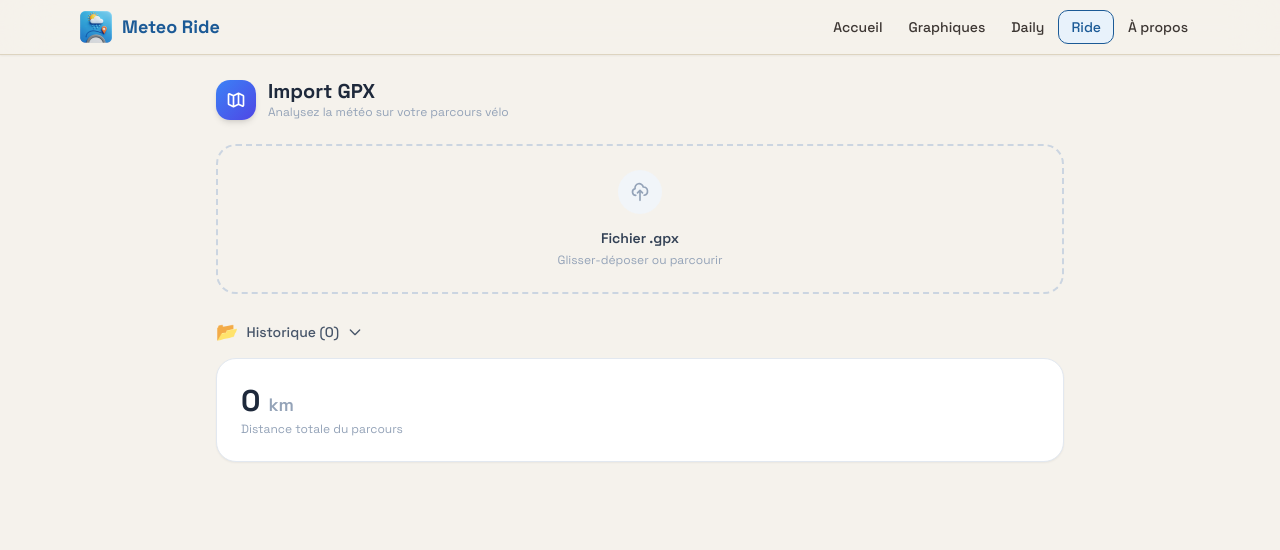
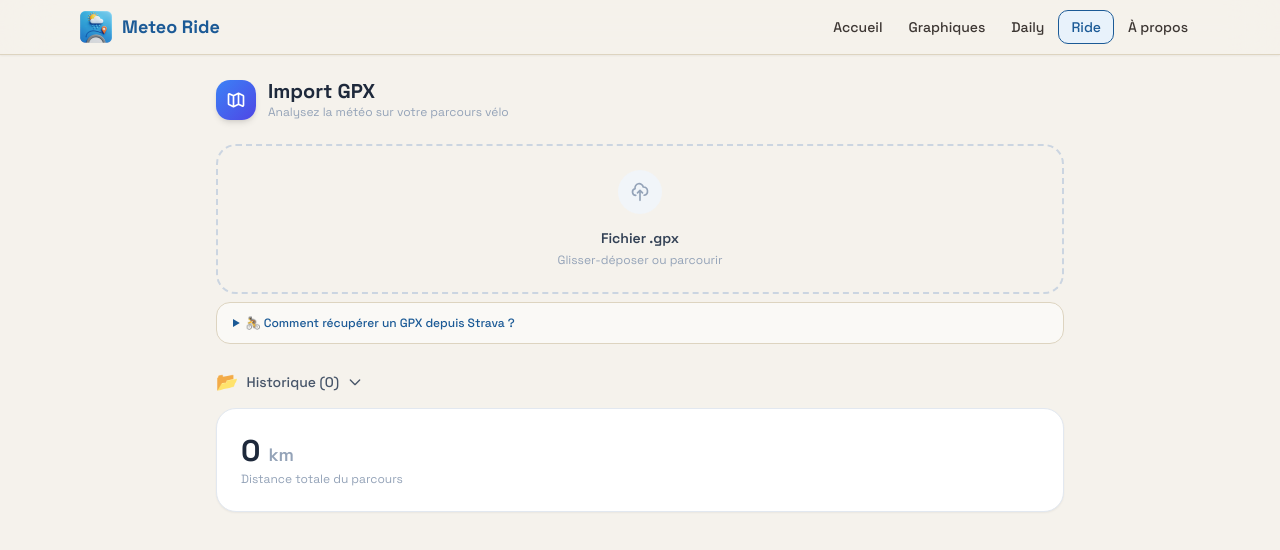
Before and after one commit to aZor9/TourMeteo, an Angular app in the folder TourMeteo/: page /gpx in a window 1280 px wide. Shown: the top 550 px of the page. Built offline with nearby package versions, Linux system fonts and the light colour scheme.

Commit message:
🐛 fix strava bug

```diff
--- a/TourMeteo/package.json
+++ b/TourMeteo/package.json
@@ -1,6 +1,6 @@
 {
   "name": "meteo-ride",
-  "version": "2.3.2",
+  "version": "2.3.3",
   "scripts": {
     "ng": "ng",
     "start": "ng serve",
--- a/TourMeteo/src/app/components/GPXUploader/gpx-uploader.component.html
+++ b/TourMeteo/src/app/components/GPXUploader/gpx-uploader.component.html
@@ -24,6 +24,7 @@
   <div class="mb-6" [ngClass]="stravaEnabled ? 'grid grid-cols-1 md:grid-cols-2 gap-4' : ''">
 
     <!-- 1. File upload -->
+    <div>
     <label class="group flex flex-col items-center justify-center gap-3 w-full border-2 border-dashed border-slate-300 rounded-2xl p-6 cursor-pointer hover:border-blue-400 hover:bg-blue-50/30 transition-all duration-200">
       <div class="flex items-center justify-center w-11 h-11 rounded-full bg-slate-100 group-hover:bg-blue-100 transition-colors">
         <svg class="w-5 h-5 text-slate-400 group-hover:text-blue-500 transition-colors" fill="none" stroke="currentColor" viewBox="0 0 24 24">
@@ -38,6 +39,18 @@
       </div>
       <input type="file" accept=".gpx" (change)="onFileChange($event)" class="hidden" />
     </label>
+
+    <!-- Astuce : récupérer un GPX depuis Strava, sans abonnement ni connexion -->
+    <details class="mt-2 rounded-xl border px-4 py-3 text-xs" style="border-color:#DDD4C0; background:#FAF9F6; color:#3D3733;">
+      <summary class="cursor-pointer font-medium" style="color:#1B5A96;">🚴 Comment récupérer un GPX depuis Strava ?</summary>
+      <ol class="list-decimal pl-5 mt-2 space-y-1">
+        <li>Sur <strong>strava.com</strong> (navigateur, pas l'appli mobile), ouvrez votre <strong>activité</strong> ou votre <strong>itinéraire</strong>.</li>
+        <li>Menu <strong>« … »</strong> → <strong>Exporter le GPX</strong> (pour un itinéraire : bouton <strong>Exporter le GPX</strong>).</li>
+        <li>Déposez le fichier téléchargé ci-dessus.</li>
+      </ol>
+      <p class="mt-2" style="color:#72675C;">Gratuit, sans abonnement. Fonctionne de la même façon avec Komoot, Garmin Connect, RideWithGPS ou Google Maps (export GPX).</p>
+    </details>
+    </div>
 
     <!-- 2. Strava Integration Card (dev feature flag) -->
     <div *ngIf="stravaEnabled"
--- a/TourMeteo/src/app/service/strava.service.ts
+++ b/TourMeteo/src/app/service/strava.service.ts
@@ -182,6 +182,11 @@ export class StravaService {
     // Détail renvoyé par Strava (ex : "Authorization Error — read_permission: missing") pour faciliter le diagnostic
     const detail = [err?.error?.message, ...(err?.error?.errors ?? []).map((e: any) => [e.resource, e.field, e.code].filter(Boolean).join('/'))].filter(Boolean).join(' · ');
     const suffix = detail ? ` [${detail}]` : '';
+    // Cas particulier : l'application développeur elle-même est désactivée chez Strava (rien à voir avec l'utilisateur)
+    const inactive = (err?.error?.errors ?? []).some((e: any) => e?.resource === 'Application' && e?.code === 'Inactive');
+    if (err?.status === 403 && inactive) {
+      return new Error('L\'application Meteo Ride est actuellement désactivée côté Strava : l\'import est indisponible pour le moment. Le mode démo reste utilisable.');
+    }
     switch (err?.status) {
       case 401: return new Error('Autorisation Strava expirée ou révoquée : déconnectez-vous puis reconnectez-vous.' + suffix);
       case 403: return new Error('Strava refuse l\x27accès (403) : autorisations insuffisantes. Déconnectez-vous puis reconnectez-vous en laissant toutes les cases cochées.' + suffix);
```
Also changed, not shown: 1 other file (tests, documents, lock files or other folders).
